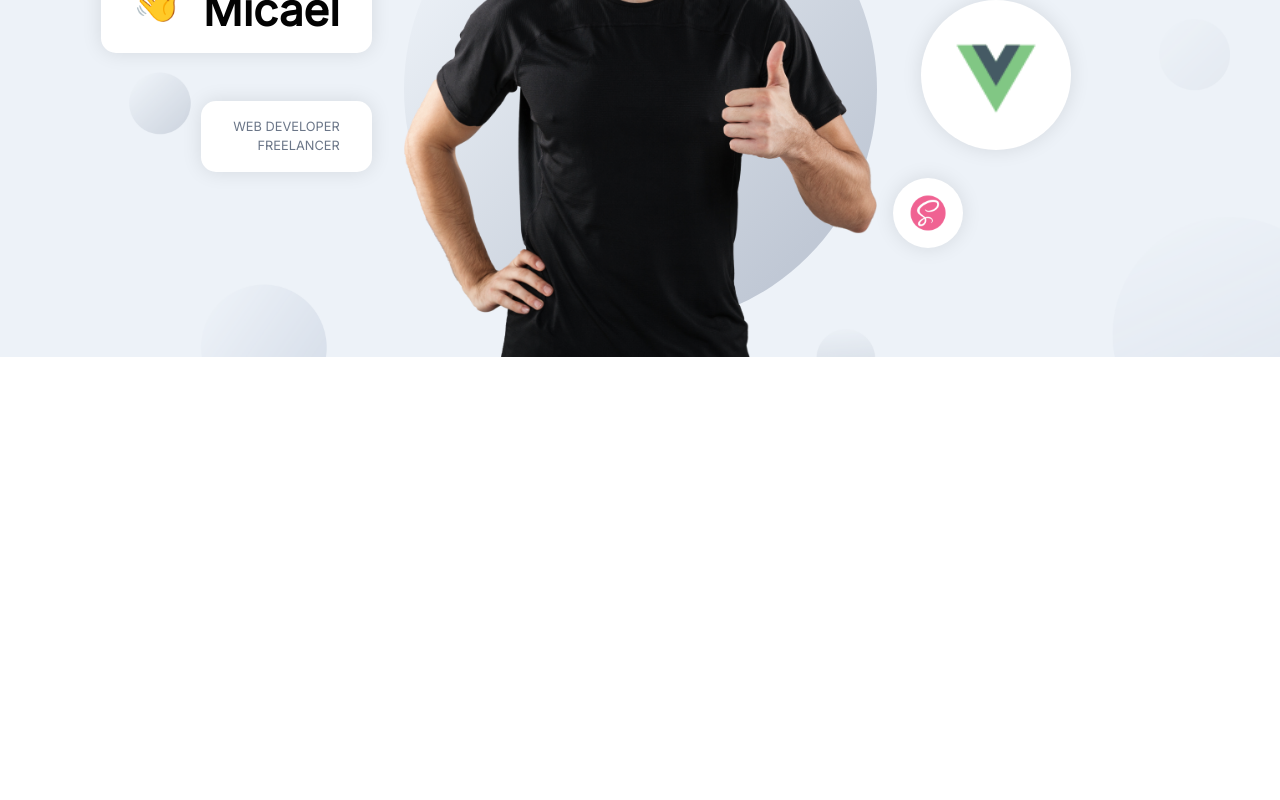
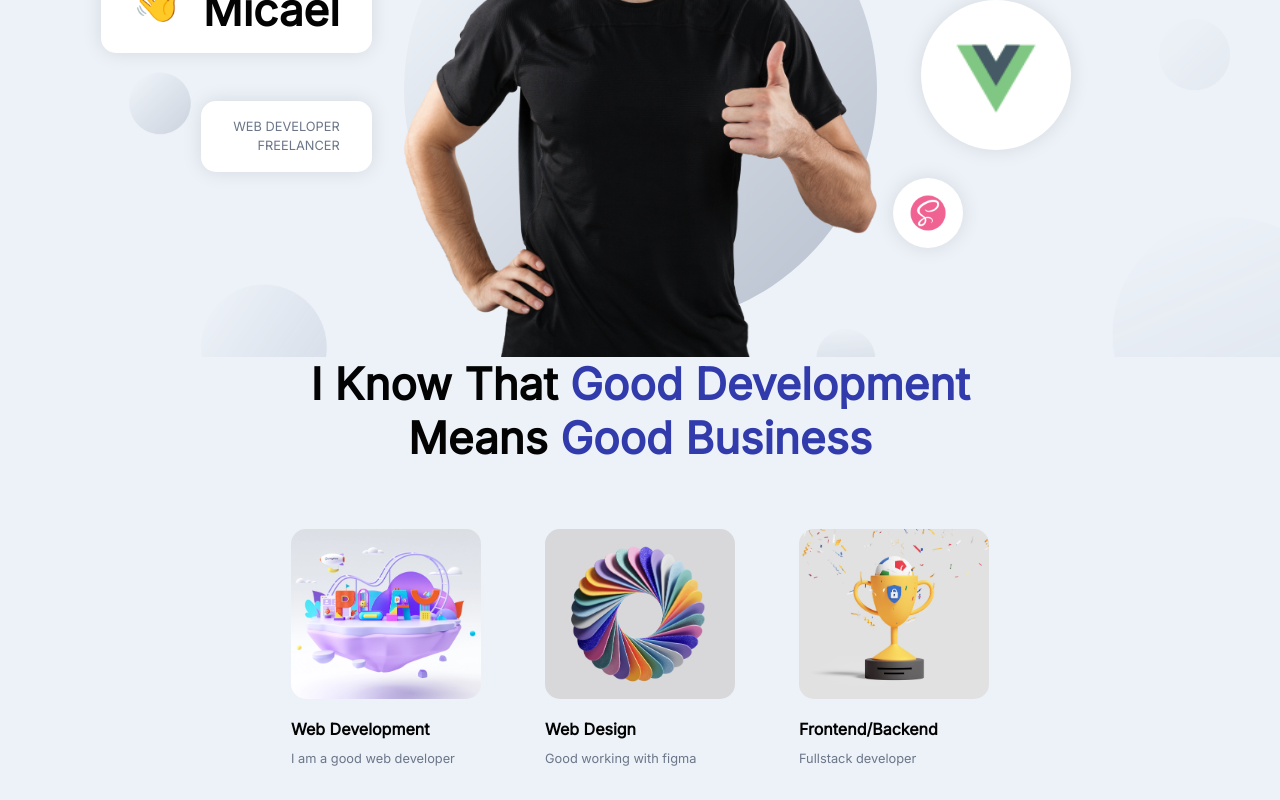
Before and after one commit to AntonPanos/anton_portfolio, a React (Create React App) app in the folder frontend_react/: page / in a window 1280 px wide. Shown: the part 333-1133 px from the top of the page. Before the commit the page ends 800 px from the top, so only its background shows below. Built offline with nearby package versions, Linux system fonts and the light colour scheme; the HTML template or start-up script is replaced by a standard one.

Commit message:
[Frontend] about section

```diff
--- a/frontend_react/src/App.js
+++ b/frontend_react/src/App.js
@@ -1,5 +1,5 @@
 import { Navbar } from './components';
-import { Header } from './container';
+import { Header, About } from './container';
 
 import './App.scss';
 
@@ -8,6 +8,7 @@
     <div className='app'>
       <Navbar />
       <Header />
+      <About />
     </div>
   );
 };
--- a/frontend_react/src/container/About/About.jsx
+++ b/frontend_react/src/container/About/About.jsx
@@ -1,9 +1,54 @@
+// import { useState, useEffect } from 'react';
+import { motion } from 'framer-motion';
+
+import { images } from '../../constants';
 import './About.scss';
 
 const About = () => {
+  const abouts = [
+    {
+      title: 'Web Development',
+      description: 'I am a good web developer',
+      imgURL: images.about01
+    },
+    {
+      title: 'Web Design',
+      description: 'Good working with figma',
+      imgURL: images.about02
+    },
+    {
+      title: 'Frontend/Backend',
+      description: 'Fullstack developer',
+      imgURL: images.about03
+    }
+  ];
+
   return (
     <>
-      <div>About</div>
+      <h2 className='head-text'>
+        I know that <span>Good Development</span>
+        <br />
+        means <span>Good Business</span>
+      </h2>
+      <div className='app__profile'>
+        {abouts.map((about, index) => (
+          <motion.div
+            whileInView={{ opacity: 1 }}
+            whileHover={{ scale: 1.1 }}
+            transition={{ duration: 0.5, type: 'tween' }}
+            className='app__profile-item'
+            key={about.title + index}
+          >
+            <img src={about.imgURL} alt={about.title} />
+            <h2 className='bold-text' style={{ marginTop: 20 }}>
+              {about.title}
+            </h2>
+            <p className='p-text' style={{ marginTop: 10 }}>
+              {about.description}
+            </p>
+          </motion.div>
+        ))}
+      </div>
     </>
   );
 };
--- a/frontend_react/src/container/About/About.scss
+++ b/frontend_react/src/container/About/About.scss
@@ -0,0 +1,38 @@
+.app__about {
+  flex: 1;
+  width: 100%;
+  flex-direction: column;
+}
+
+.app__profile {
+  display: flex;
+  justify-content: center;
+  align-items: flex-start;
+  flex-wrap: wrap;
+  margin-top: 2rem;
+
+  &-item {
+    width: 190px;
+    display: flex;
+    flex-direction: column;
+    justify-content: flex-start;
+    align-items: flex-start;
+    margin: 2rem;
+
+    img {
+      width: 100%;
+      height: 170px;
+      border-radius: 15px;
+      object-fit: cover;
+    }
+
+    @media screen and (min-width: 1367px) {
+      width: 370px;
+      margin: 2rem 4rem;
+
+      img {
+        height: 320px;
+      }
+    }
+  }
+}
--- a/frontend_react/src/container/Header/Header.scss
+++ b/frontend_react/src/container/Header/Header.scss
@@ -22,7 +22,7 @@
   flex-direction: row;
   padding: 6rem 2rem 0rem;
 
-  @media screen and (min-width: 2000px) {
+  @media screen and (min-width: 1367px) {
     padding-top: 8rem;
   }
 
@@ -30,7 +30,7 @@
     flex-direction: column;
   }
 
-  @media screen and (max-width: 450px) {
+  @media screen and (max-width: 480px) {
     padding: 6rem 1rem 2rem;
   }
 
```
